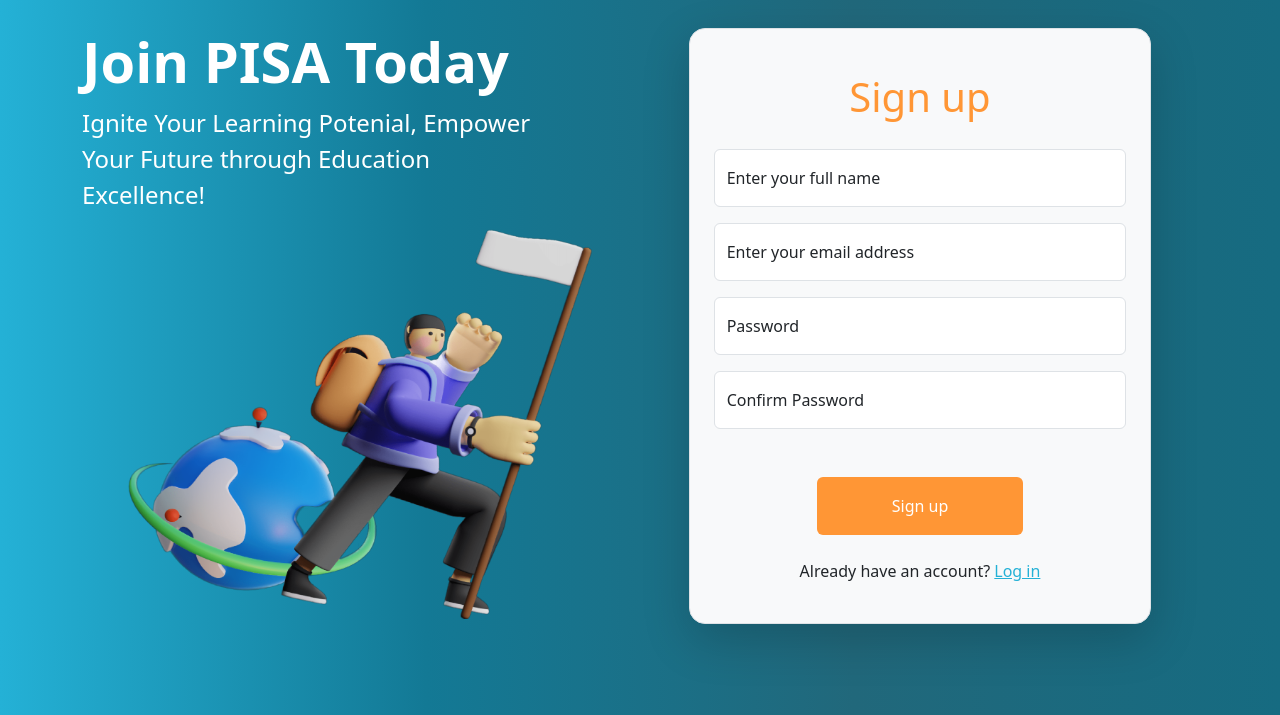
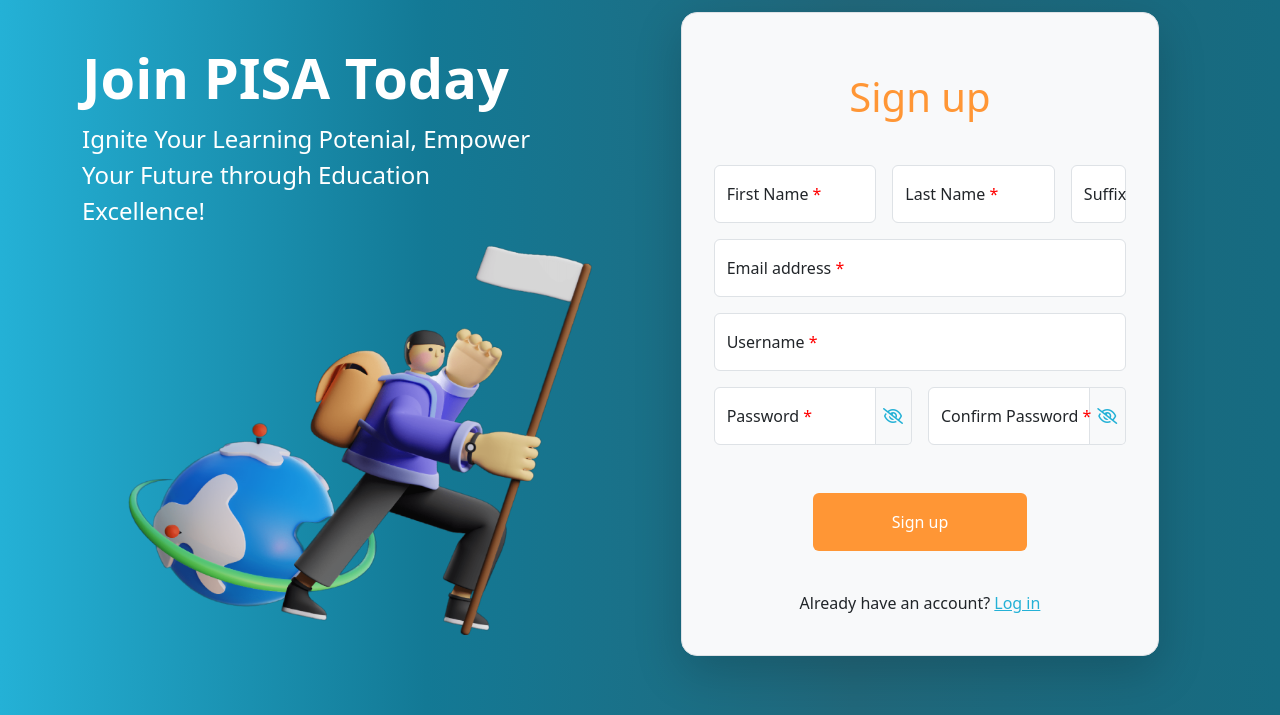
Before and after one commit to kristhaynee/Learning-Management-System-Prototype, a PHP site: page /Signup.php in a window 1280 px wide. Shown: the part 85-800 px from the top of the page. Run offline with PHP 8.4, Linux system fonts and the light colour scheme; some libraries are stand-ins or nearby versions.

Commit message:
Update Signup.php
Added Backend for Student Signup

```diff
--- a/client/public/Signup.php
+++ b/client/public/Signup.php
@@ -1,3 +1,7 @@
+<?php
+session_start();
+?>
+
 <!DOCTYPE html>
 <html lang="en">
   <head>
@@ -10,10 +14,34 @@
       integrity="sha384-4bw+/aepP/YC94hEpVNVgiZdgIC5+VKNBQNGCHeKRQN+PtmoHDEXuppvnDJzQIu9"
       crossorigin="anonymous"
     />
+    <script src="https://kit.fontawesome.com/bbd71fca16.js" crossorigin="anonymous"></script>
+    <link href="https://use.fontawesome.com/releases/v5.6.3/css/all.css" rel="stylesheet">
+
     <link rel="stylesheet" href="../assets/css/styles.css" />
     <link rel="stylesheet" href="../assets/css/scroll.css">
     <script defer src="../assets/js/scroll.js"></script>
   </head>
+
+  <style>
+    div.input-group-addon{
+      padding: 0.5rem !important;
+      display: flex !important;
+      align-items: center !important;
+      border-top: 1px solid #DEE2E6;    /* Add border to the top */
+      border-right: 1px solid #DEE2E6;  /* Add border to the right */
+      border-bottom: 1px solid #DEE2E6; /* Add border to the bottom */
+      border-radius: 0 5px 5px 0;
+    }
+
+    .fa{
+      color: #24B1D6;
+      text-decoration: none;
+    }
+
+    .eye-link {
+      text-decoration: none; /* Remove underline */
+    }
+  </style>
 
   <body class="gradient-background">
     <nav class="navbar navbar-expand-sm marginTB">
@@ -75,50 +103,86 @@
           </div>
 
           <div class="col-md-10 mx-auto col-lg-5">
-            <form class="shadow-lg p-4 p-md-4 border rounded-4 bg-body-tertiary">
+
+            <form class="shadow-lg p-4 p-md-4 border rounded-4 bg-body-tertiary row g-3"
+                  action="backend/signupcode.php" method="POST">
               <h1 class="text-center text-secondary-color paddingTB">Sign up</h1>
-              <div class="form-floating mb-3">
-                <input
-                  type="input"
-                  class="form-control"
-                  id="floatingInput"
-                  placeholder="name@example.com"
-                />
-                <label for="floatingInput">Enter your full name</label>
+              <?php include('message.php')?>
+              <!-- First Name, Last Name, Suffix (3 Rows Side by Side) -->
+            <div class="col-md-5">
+              <div class="form-floating">
+                <input type="text" class="form-control" id="floatingInput" placeholder="First Name"
+                name="fname" required>
+                <label for="floatingInput">First Name <span style="color:red;">*</span></label>
               </div>
-              <div class="form-floating mb-3">
-                <input
-                  type="email"
-                  class="form-control"
-                  id="floatingInput"
-                  placeholder="name@example.com"
-                />
-                <label for="floatingInput">Enter your email address</label>
+            </div>
+            <div class="col-md-5">
+              <div class="form-floating">
+                <input type="text" class="form-control" id="floatingInput" placeholder="Last Name"
+                name="lname" required>
+                <label for="floatingInput">Last Name <span style="color:red;">*</span></label>
               </div>
-              <div class="form-floating mb-3">
-                <input
-                  type="password"
-                  class="form-control"
-                  id="floatingPassword"
-                  placeholder="Password"
-                />
-                <label for="floatingPassword">Password</label>
+            </div>
+            <div class="col-md-2">
+              <div class="form-floating">
+                <input type="text" class="form-control" id="floatingInput" placeholder="e.g. Jr."
+                name="suffix">
+                <label for="floatingInput">Suffix</label>
               </div>
-              <div class="form-floating mb-3">
-                <input
-                  type="password"
-                  class="form-control"
-                  id="floatingPassword"
-                  placeholder="Confirm Password"
-                />
-                <label for="floatingPassword">Confirm Password</label>
+            </div>
+
+            <div class="col-12">
+              <div class="form-floating">
+                <input type="email" class="form-control" id="floatingInput" placeholder="name@example.com"
+                name="email" required>
+                <label for="floatingInput">Email address <span style="color:red;">*</span></label>
               </div>
-              <button
-              class="d-grid gap-2 col-6 mx-auto btn text-white font-weight marginTB btn-secondary-color p-3 mt-5 mb-4"
-              type="submit"
-              >
-              Sign up
-            </button>
+            </div>
+
+            <div class="col-12">
+              <div class="form-floating">
+                <input type="text" class="form-control" id="floatingInput" placeholder="username"
+                name="username" required>
+                <label for="floatingInput">Username <span style="color:red;">*</span></label>
+              </div>
+            </div>
+
+            <div class="col-sm-6">
+                <div class="input-group" id="show_hide_password">
+                    <div class="form-floating">
+                        <input type="password" class="form-control" id="passwordInput" placeholder="Password" name="password" required>
+                        <label for="passwordInput">Password <span style="color:red;">*</span></label>
+                    </div>
+                    <div class="input-group-addon">
+                        <a href="#" id="togglePassword" class="eye-link">
+                            <i class="fa fa-eye-slash" id="eyeSlashIcon" aria-hidden="true"></i>
+                            <i class="fa fa-eye" id="eyeIcon" aria-hidden="true" style="display: none;"></i>
+                        </a>
+                    </div>
+                </div>
+            </div>
+
+            <div class="col-sm-6">
+                <div class="input-group" id="show_hide_password">
+                    <div class="form-floating">
+                        <input type="password" class="form-control" id="ConfirmPasswordInput" placeholder="Password" name="confirmpassword" required>
+                        <label for="ConfirmPasswordInput">Confirm Password <span style="color:red;">*</span></label>
+                    </div>
+                    <div class="input-group-addon">
+                        <a href="#" id="toggleConfirmPassword" class="eye-link">
+                            <i class="fa fa-eye-slash" id="confirmEyeSlashIcon" aria-hidden="true"></i>
+                            <i class="fa fa-eye" id="ConfirmEyeIcon" aria-hidden="true" style="display: none;"></i>
+                        </a>
+                    </div>
+                </div>
+            </div>
+
+              <button class="d-grid gap-2 col-6 mx-auto btn text-white font-weight marginTB btn-secondary-color p-3 mt-5 mb-4"
+                      type="submit" name="student_signup">
+                  Sign up
+              </button>
+
+
             <div class="text-center">
               <p>Already have an account? <a class="sign-up_link" href="Login.php">Log in</a></p>
             </div>
@@ -128,7 +192,43 @@
       </div>
     </section>
 
+    <script>
+    document.getElementById('togglePassword').addEventListener('click', function(e) {
+        e.preventDefault();
+        const passwordInput = document.getElementById('passwordInput');
+        const eyeIcon = document.getElementById('eyeIcon');
+        const eyeSlashIcon = document.getElementById('eyeSlashIcon');
 
+        if (passwordInput.type === 'password') {
+            passwordInput.type = 'text';
+            eyeIcon.style.display = 'inline';
+            eyeSlashIcon.style.display = 'none';
+        } else {
+            passwordInput.type = 'password';
+            eyeIcon.style.display = 'none';
+            eyeSlashIcon.style.display = 'inline';
+        }
+    });
+    </script>
+
+    <script>
+      document.getElementById('toggleConfirmPassword').addEventListener('click', function(e) {
+          e.preventDefault();
+          const ConfirmPasswordInput = document.getElementById('ConfirmPasswordInput');
+          const ConfirmEyeIcon = document.getElementById('ConfirmEyeIcon');
+          const confirmEyeSlashIcon = document.getElementById('confirmEyeSlashIcon');
+
+          if (ConfirmPasswordInput.type === 'password') {
+              ConfirmPasswordInput.type = 'text';
+              ConfirmEyeIcon.style.display = 'inline';
+              confirmEyeSlashIcon.style.display = 'none';
+          } else {
+              ConfirmPasswordInput.type = 'password';
+              ConfirmEyeIcon.style.display = 'none';
+              confirmEyeSlashIcon.style.display = 'inline';
+          }
+      });
+      </script>
 
 
 
@@ -137,5 +237,8 @@
       integrity="sha384-HwwvtgBNo3bZJJLYd8oVXjrBZt8cqVSpeBNS5n7C8IVInixGAoxmnlMuBnhbgrkm"
       crossorigin="anonymous"
     ></script>
+
+
+
   </body>
 </html>
```
